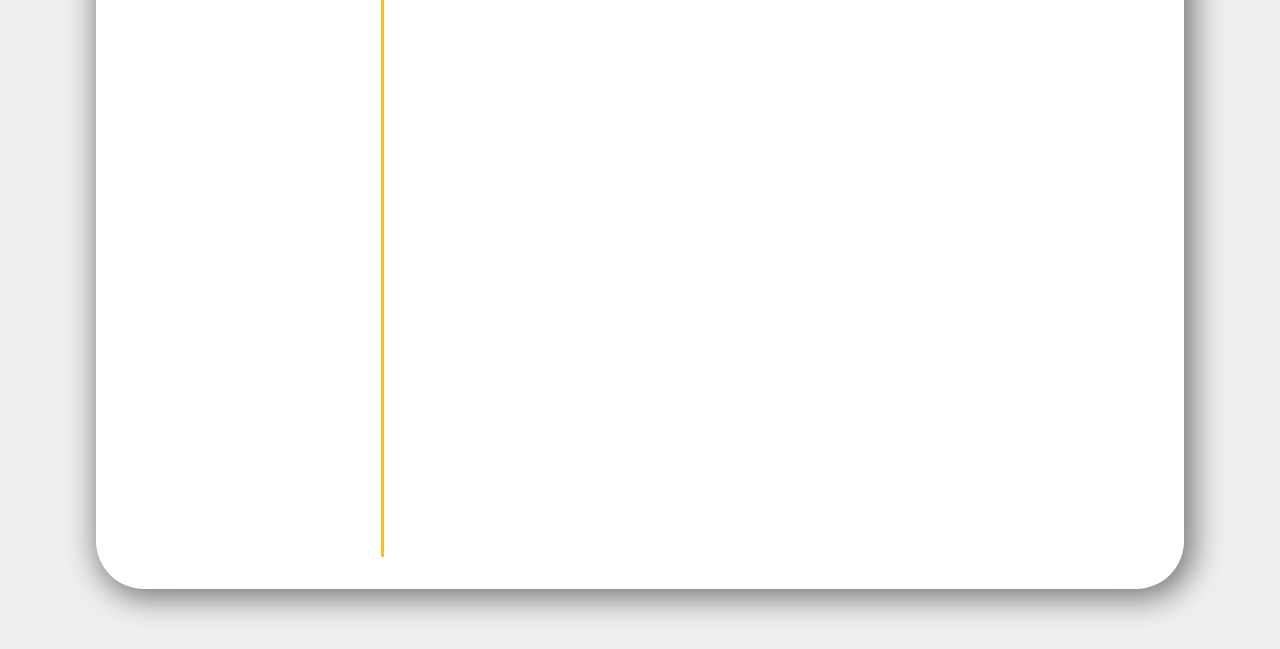
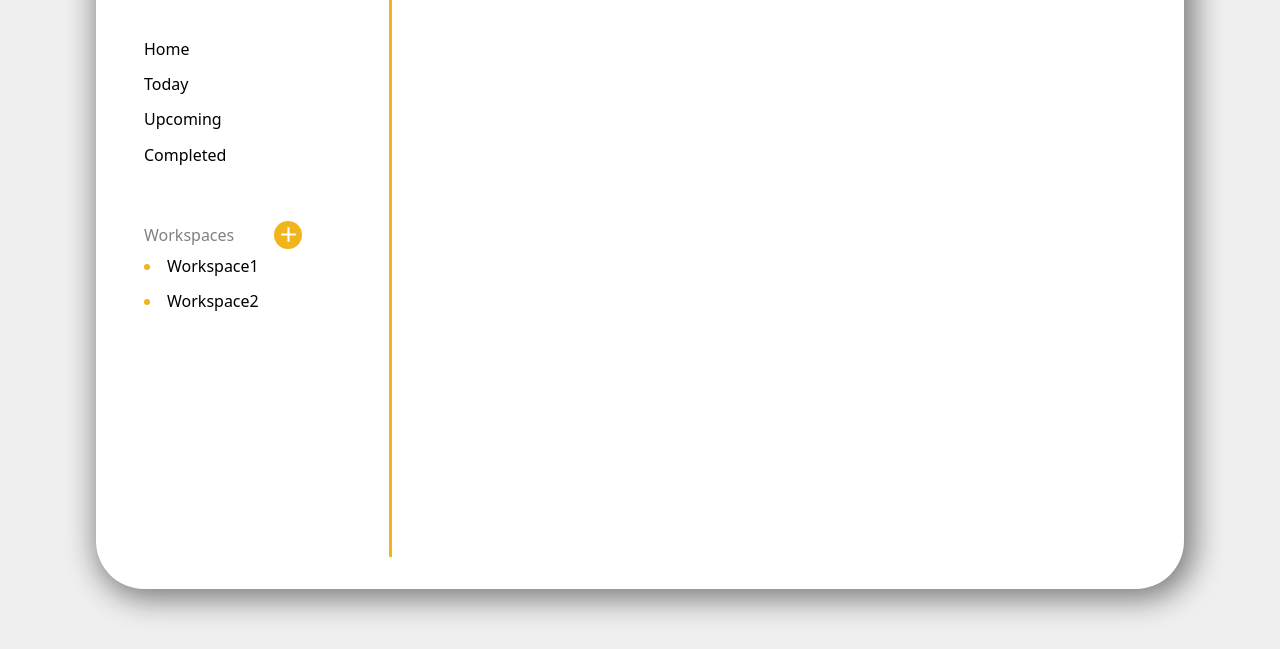
Before and after one commit to 99vik/odin-todo, a website built with webpack: page dist/index.html in a window 1280 px wide. Shown: the part 151-800 px from the top of the page. Built offline with Linux system fonts and the light colour scheme.

Commit message:
Create main container with all basic styling

```diff
--- a/src/style.css
+++ b/src/style.css
@@ -2,10 +2,62 @@
     box-sizing: border-box;
     margin: 0;
     padding: 0;
+    font-family: system-ui, -apple-system, BlinkMacSystemFont, 'Segoe UI', Roboto, Oxygen, Ubuntu, Cantarell, 'Open Sans', 'Helvetica Neue', sans-serif;
 }
 
 :root {
-    --theme-color: #fbbf24;
+    --theme-color: #f0b41c;
+    font-size:  1rem;
+}
+
+h1 {
+    color: var(--theme-color);
+}
+
+ul {
+    list-style-type: none;
+    line-height: 2.2rem;
+}
+
+ul {
+    font-weight: 500;
+}
+
+.side-menu p {
+    font-weight: 500;
+    color: gray;
+}
+
+ul.workspaces-list {
+    color: var(--theme-color);
+    list-style-type: disc;
+    list-style-position: inside;
+}
+
+.workspace-create {
+    gap: 2.5rem;
+    display: flex;
+    align-items: center;
+}
+
+.create-workspace-btn {
+    display: flex;
+    align-items: center;
+    background-color: var(--theme-color);
+    border: none;
+    border-radius: 1rem;
+    padding: 0.1rem;
+    font-size: 1rem;
+    transition: transform 0.1s ease-out;
+}
+
+button.create-workspace-btn:hover {
+    cursor: pointer;
+    transform: scale(1.2);
+}
+
+ul span {
+    color: black;
 }
 
 body {
@@ -17,7 +69,7 @@ body {
 }
 
 .main-container {
-    padding: 2rem 2rem;
+    padding: 2rem 3rem;
     width: 85vw;
     max-width: 1200px;
     min-height: 85vh;
@@ -29,7 +81,11 @@ body {
 }
 
 .side-menu {
+    display: flex;
+    flex-direction: column;
+    gap: 3rem;
     border-right: 3px solid var(--theme-color);
+    padding-right: 1.5rem;
 }
 
 .content {
```
Also changed, not shown: dist/images/plus.svg (added), dist/index.html, dist/main.js, src/index.js (line endings or trailing spaces).
